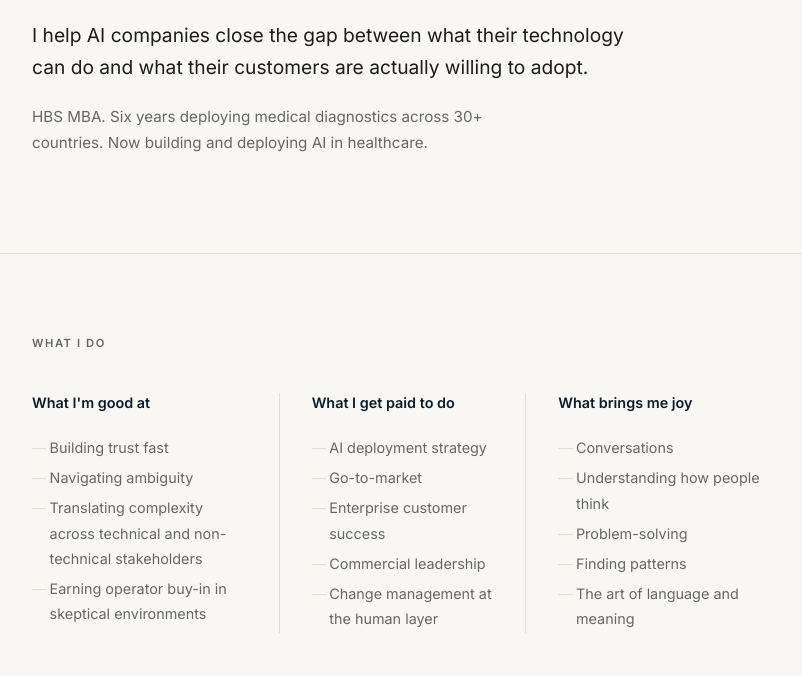
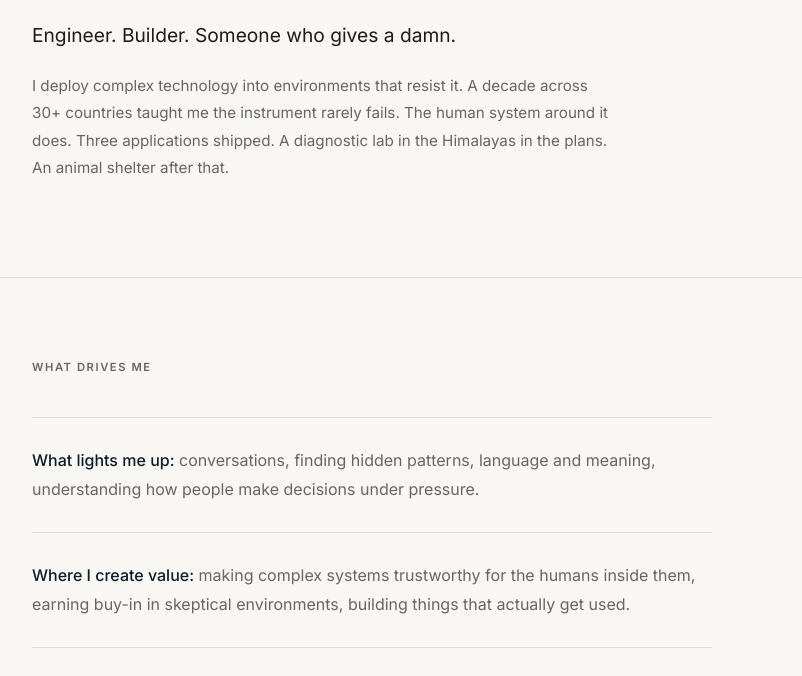
Before and after one commit to abhardwaj58/abhardwaj58.github.io, a plain HTML site: page index.html in a window 1280 px wide. Shown: the part 276-952 px from the top of the page, without its empty margins (238-1040 px from the left). Drawn offline with Linux system fonts and the light colour scheme.

Commit message:
Rewrite site content: hero, drives, projects, essay, background

```diff
--- a/index.html
+++ b/index.html
@@ -4,7 +4,7 @@
   <meta charset="UTF-8">
   <meta name="viewport" content="width=device-width, initial-scale=1.0">
   <title>Aastha Bhardwaj</title>
-  <meta name="description" content="I help AI companies close the gap between what their technology can do and what their customers are actually willing to adopt.">
+  <meta name="description" content="Engineer. Builder. Someone who gives a damn.">
   <link rel="preconnect" href="https://fonts.googleapis.com">
   <link rel="preconnect" href="https://fonts.gstatic.com" crossorigin>
   <link href="https://fonts.googleapis.com/css2?family=Inter:ital,wght@0,300;0,400;0,500;0,600;1,400&family=Lora:ital,wght@0,400;0,600;1,400&display=swap" rel="stylesheet">
@@ -136,57 +136,33 @@
     .hero-subtext {
       font-size: 0.95rem;
       color: var(--text-muted);
-      max-width: 520px;
-      line-height: 1.75;
+      max-width: 580px;
+      line-height: 1.8;
     }
 
-    /* What I Do */
-    .venn-grid {
-      display: grid;
-      grid-template-columns: repeat(3, 1fr);
+    /* What Drives Me */
+    .drives-list {
+      list-style: none;
+      padding: 0;
+      max-width: 680px;
     }
 
-    .venn-card {
-      padding: 0 2rem 0 0;
+    .drives-item {
+      padding: 1.75rem 0;
+      border-top: 1px solid var(--border);
+      font-size: 1rem;
+      line-height: 1.8;
+      color: var(--text-muted);
     }
 
-    .venn-card + .venn-card {
-      padding: 0 2rem 0 2rem;
-      border-left: 1px solid var(--border);
+    .drives-item:last-child {
+      border-bottom: 1px solid var(--border);
     }
 
-    .venn-card:last-child {
-      padding-right: 0;
-    }
-
-    .venn-card h3 {
-      font-size: 0.9rem;
-      font-weight: 600;
-      font-family: 'Inter', sans-serif;
+    .drives-item strong {
       color: var(--navy);
-      margin-bottom: 1.25rem;
-      line-height: 1.4;
-    }
-
-    .venn-card ul {
-      list-style: none;
-      padding: 0;
-    }
-
-    .venn-card ul li {
-      font-size: 0.9rem;
-      color: var(--text-muted);
-      line-height: 1.75;
-      padding: 0.15rem 0;
-      padding-left: 1.1rem;
-      position: relative;
-    }
-
-    .venn-card ul li::before {
-      content: "—";
-      position: absolute;
-      left: 0;
-      color: var(--border);
+      font-weight: 500;
+      font-style: normal;
     }
 
     /* Projects */
@@ -374,23 +350,6 @@
         font-size: 1.1rem;
       }
 
-      .venn-grid {
-        grid-template-columns: 1fr;
-        gap: 0;
-      }
-
-      .venn-card,
-      .venn-card + .venn-card {
-        padding: 1.75rem 0;
-        border-left: none;
-        border-top: 1px solid var(--border);
-      }
-
-      .venn-card:first-child {
-        border-top: none;
-        padding-top: 0;
-      }
-
       .bg-item {
         grid-template-columns: 1fr;
         gap: 0.3rem;
@@ -427,46 +386,20 @@
     <section id="hero">
       <div class="container">
         <h1>Aastha Bhardwaj</h1>
-        <p class="hero-one-liner">I help AI companies close the gap between what their technology can do and what their customers are actually willing to adopt.</p>
-        <p class="hero-subtext">HBS MBA. Six years deploying medical diagnostics across 30+ countries. Now building and deploying AI in healthcare.</p>
+        <p class="hero-one-liner">Engineer. Builder. Someone who gives a damn.</p>
+        <p class="hero-subtext">I deploy complex technology into environments that resist it. A decade across 30+ countries taught me the instrument rarely fails. The human system around it does. Three applications shipped. A diagnostic lab in the Himalayas in the plans. An animal shelter after that.</p>
       </div>
     </section>
 
-    <!-- What I Do -->
+    <!-- What Drives Me -->
     <section id="work">
       <div class="container">
-        <p class="section-label">What I Do</p>
-        <div class="venn-grid">
-          <div class="venn-card">
-            <h3>What I'm good at</h3>
-            <ul>
-              <li>Building trust fast</li>
-              <li>Navigating ambiguity</li>
-              <li>Translating complexity across technical and non-technical stakeholders</li>
-              <li>Earning operator buy-in in skeptical environments</li>
-            </ul>
-          </div>
-          <div class="venn-card">
-            <h3>What I get paid to do</h3>
-            <ul>
-              <li>AI deployment strategy</li>
-              <li>Go-to-market</li>
-              <li>Enterprise customer success</li>
-              <li>Commercial leadership</li>
-              <li>Change management at the human layer</li>
-            </ul>
-          </div>
-          <div class="venn-card">
-            <h3>What brings me joy</h3>
-            <ul>
-              <li>Conversations</li>
-              <li>Understanding how people think</li>
-              <li>Problem-solving</li>
-              <li>Finding patterns</li>
-              <li>The art of language and meaning</li>
-            </ul>
-          </div>
-        </div>
+        <p class="section-label">What Drives Me</p>
+        <ul class="drives-list">
+          <li class="drives-item"><strong>What lights me up:</strong> conversations, finding hidden patterns, language and meaning, understanding how people make decisions under pressure.</li>
+          <li class="drives-item"><strong>Where I create value:</strong> making complex systems trustworthy for the humans inside them, earning buy-in in skeptical environments, building things that actually get used.</li>
+          <li class="drives-item"><strong>What I want to keep building:</strong> accessible healthcare for people geography forgot, AI that works for the people who need it most, and eventually, an animal shelter.</li>
+        </ul>
       </div>
     </section>
 
@@ -477,12 +410,28 @@
 
         <div class="project">
           <div class="project-header">
+            <h3>Thyra</h3>
+            <span class="project-tag">Healthcare AI &middot; Personal Project</span>
+          </div>
+          <p class="project-tagline">A triage routing tool built to explore whether AI could automate the first decision in healthcare.</p>
+          <p class="project-story">
+            Not diagnosis. The decision before that. Do you need a doctor on a screen, a telehealth consult, or an ambulance? In India, that decision is often made by whoever picks up the phone, with no clinical logic behind it. RMP networks are the de facto first contact for hundreds of millions of people. Thyra was an attempt to give that first contact a smarter decision layer. My mom is a biochemist. My sister contributed clinical escalation logic. This was my first application. Built with Lovable, Supabase, and Claude.
+          </p>
+          <p class="project-insight">Key decision: The routing logic came from family, not documentation. That is how it should work.</p>
+          <div class="project-meta">
+            <a href="https://github.com/abhardwaj58/thyra-health" target="_blank" rel="noopener">GitHub</a>
+            <span class="project-stack">Lovable &middot; Supabase &middot; Claude</span>
+          </div>
+        </div>
+
+        <div class="project">
+          <div class="project-header">
             <h3>Panorama</h3>
             <span class="project-tag">Clinical AI &middot; Healthcare</span>
           </div>
           <p class="project-tagline">A two-layer clinical oversight platform built for physician supervisors managing home-based NP workflows.</p>
           <p class="project-story">
-            Built for Sprinter Health's take-home assessment. The real problem wasn't missing data — it was physician cognitive overload. I designed a workflow where Dr. Chen clears 30+ charts in 15 minutes. Two-layer risk detection: SQL for known contraindications (deterministic, must fire 100%), Claude Haiku for free-text NP note analysis (catches what structured fields miss). Ran a live clinical usability session with a physician. All four priorities 3–6 came from that session.
+            The real problem was not missing data. It was cognitive overload. Dr. Chen supervises 30+ charts a month with 15 minutes to do it. She is legally liable for every missed contraindication. I designed a workflow where she clears her queue in the time she actually has. Two-layer risk detection: SQL for known contraindications, deterministic, must fire 100% of the time. Claude Haiku for free-text NP note analysis, catching what structured fields miss. Ran a live clinical usability session with a physician with 20+ years of experience. All four roadmap priorities 3 through 6 came from that single session.
           </p>
           <p class="project-insight">Key decision: SQL for rules, AI for language. The roles do not overlap.</p>
           <div class="project-meta">
@@ -494,25 +443,14 @@
 
         <div class="project">
           <div class="project-header">
-            <h3>Thyra</h3>
-            <span class="project-tag">Healthcare AI &middot; Demo</span>
-          </div>
-          <p class="project-tagline">A health information tool built to make medical knowledge accessible and conversational.</p>
-          <div class="project-meta">
-            <a href="https://github.com/abhardwaj58/thyra-health" target="_blank" rel="noopener">GitHub</a>
-          </div>
-        </div>
-
-        <div class="project">
-          <div class="project-header">
             <h3>Wealth Agent</h3>
             <span class="project-tag">Agentic AI &middot; Personal Project</span>
           </div>
           <p class="project-tagline">A portfolio management agent built for my dad, who does not trust what he cannot understand.</p>
           <p class="project-story">
-            My dad manages his own investments. He reads balance sheets, tracks positions, runs his own research. He just does it slowly. I built this as an agent that does the research layer for him — reads financial data, surfaces signals, explains reasoning in plain language. What started as a father-daughter project became an experiment in model architecture: I tested different model choices, tuned for token consumption, and learned firsthand how much agentic cost depends on how you structure the prompts and chain the tools.
+            My dad manages his own investments. He reads balance sheets, tracks positions, runs his own research. He just does it slowly. I built an agent that does the research layer for him: reads financial data, surfaces signals, explains reasoning in plain language. What started as a father-daughter project became a real experiment in agentic architecture. I tested different model choices, tuned for token consumption, and learned firsthand how much cost depends on how you structure prompts and chain tools. The real insight was not technical. Adoption does not happen because something is smart. It happens because someone trusts it.
           </p>
-          <p class="project-insight">The real insight: Adoption does not happen because something is smart. It happens because someone trusts it.</p>
+          <p class="project-insight">Key decision: Explanation is not optional. If my dad cannot follow the reasoning, the agent has failed.</p>
           <div class="project-meta">
             <a href="https://makemymoney.streamlit.app" target="_blank" rel="noopener">Live site</a>
             <a href="https://github.com/abhardwaj58/wealth-agent" target="_blank" rel="noopener">GitHub</a>
@@ -527,9 +465,9 @@
     <section id="thinking">
       <div class="container">
         <p class="section-label">How I Think</p>
-        <p>AI deployment fails at the human layer, not the technical one. The model is rarely the problem. The operator who does not trust it, the clinician who ignores its flags, the sales team that cannot explain it — those are the failure points. I have spent a decade working in exactly that gap.</p>
-        <p>At Abbott, I deployed point-of-care diagnostics across 200+ hospital clients in 30+ countries. The instrument always worked. What determined success was whether the nurse trusted it, whether the lab director felt heard, whether the hospital administrator saw the ROI. Same problem, different stack. At HiLabs, I stabilized a Fortune 30 client that was RED. The AI was fine. The relationship had broken.</p>
-        <p>I am also a writer, a former college editor, and someone who finds genuine joy in the hidden architecture of language. I built an anonymous submissions section at my university magazine so students who were afraid to speak under their names could still be heard. That instinct — creating space for trust to form — shows up everywhere I work.</p>
+        <p>I grew up in Himachal Pradesh, where two million people in the foothills of the Himalayas lack access to basic diagnostic testing. My mother is a biochemist. The idea of building the first accredited diagnostic lab in that region has been in my plans since before my MBA. That is not a professional ambition. It is a moral position: that access to healthcare information should not be determined by geography or wealth.</p>
+        <p>At Abbott I spent six years learning that the instrument always works. What fails is the human system around it. The nurse who does not trust the result. The lab director who was not consulted. The administrator who cannot see the ROI. I have spent my career in that gap. At HiLabs I stabilized a Fortune 30 client account that was in active escalation. The AI was fine. The relationship had broken. Same problem, different stack.</p>
+        <p>During the COVID crisis in India, a friend's father was dying and there were no hospital beds available. I was volunteering with Inaara, matching patients with plasma donors. We expanded to track beds, oxygen, and resources in real time. The platform connected over 900 patients with critical resources. My friend's father still passed away. I kept going. That instinct, building a parallel system when the existing one fails, shows up in everything I do. I am also a writer, a former college editor, and someone who finds genuine joy in the hidden architecture of language. At BITS I built an anonymous submissions section in the student magazine so students who were afraid to speak under their names could still be heard. Creating space for trust to form is not a professional skill. It is just how I operate.</p>
       </div>
     </section>
 
@@ -544,19 +482,27 @@
           </li>
           <li class="bg-item">
             <span class="bg-org">BITS Pilani</span>
-            <span class="bg-role">B.E. Electronics and Communications &middot; Distinction, top 5% &middot; Senior Editor, Perspective Magazine &middot; President, AOEE</span>
+            <span class="bg-role">B.E. Electronics and Communications &middot; Distinction, top 5% &middot; Senior Editor and builder of the anonymous submissions section at Perspective Magazine &middot; President, AOEE</span>
           </li>
           <li class="bg-item">
             <span class="bg-org">Abbott Laboratories</span>
-            <span class="bg-role">6 years &middot; Product Strategy and Implementation &middot; Middle East, Africa, Turkey</span>
+            <span class="bg-role">6 years &middot; Product Strategy and Implementation &middot; Middle East, Africa, Turkey &middot; Dubai-based</span>
           </li>
           <li class="bg-item">
             <span class="bg-org">L.E.K. Consulting</span>
-            <span class="bg-role">Summer Associate</span>
+            <span class="bg-role">Summer Associate &middot; Sell-side due diligence</span>
           </li>
           <li class="bg-item">
             <span class="bg-org">HiLabs</span>
-            <span class="bg-role">Senior PM, Growth</span>
+            <span class="bg-role">Senior PM, Growth and Customer Success</span>
+          </li>
+          <li class="bg-item">
+            <span class="bg-org">ISRO</span>
+            <span class="bg-role">Research Trainee &middot; Stress analysis in thin films for biosensor applications</span>
+          </li>
+          <li class="bg-item">
+            <span class="bg-org">Inaara</span>
+            <span class="bg-role">Volunteer &middot; COVID relief coordination &middot; 900+ patients connected to critical resources</span>
           </li>
         </ul>
       </div>
```
